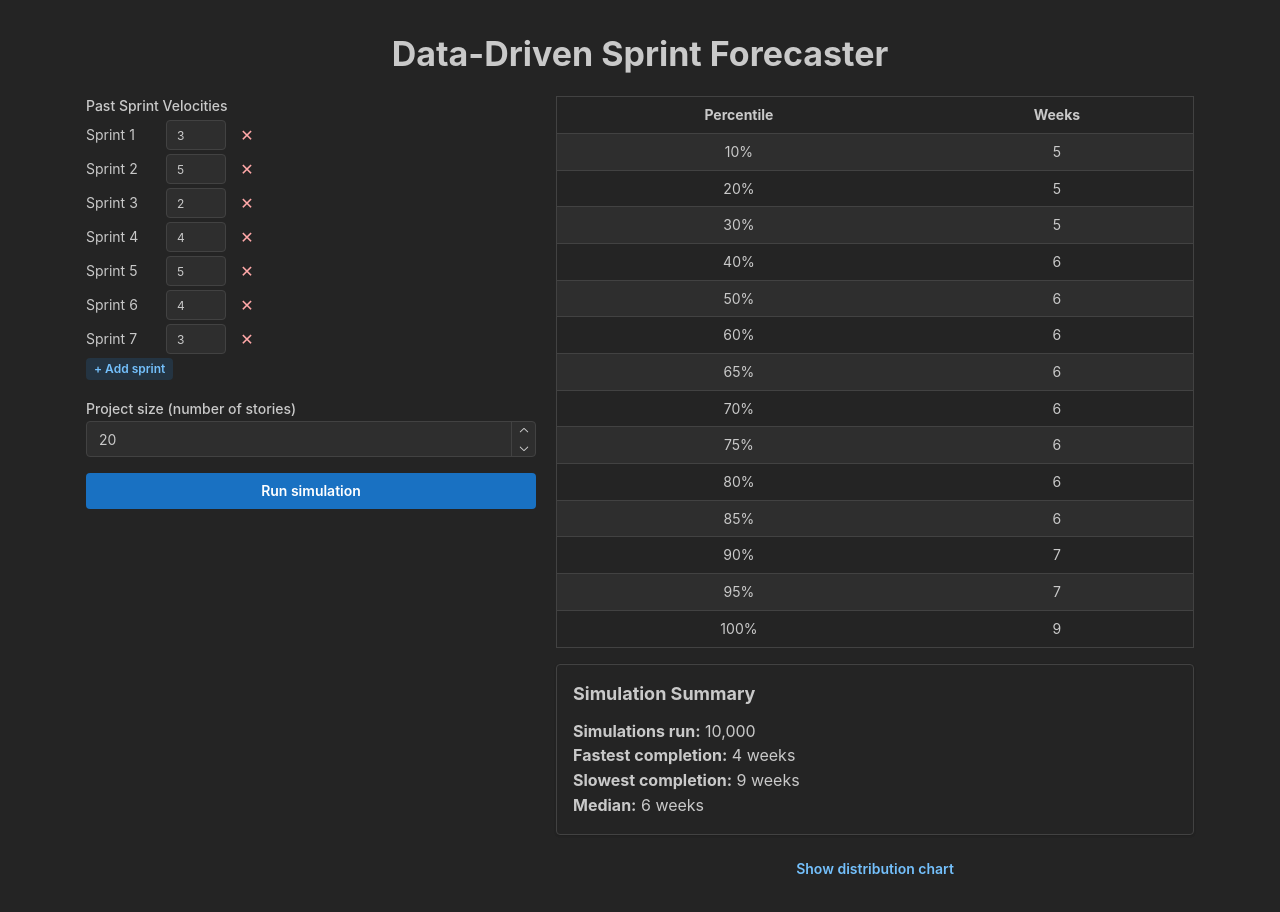
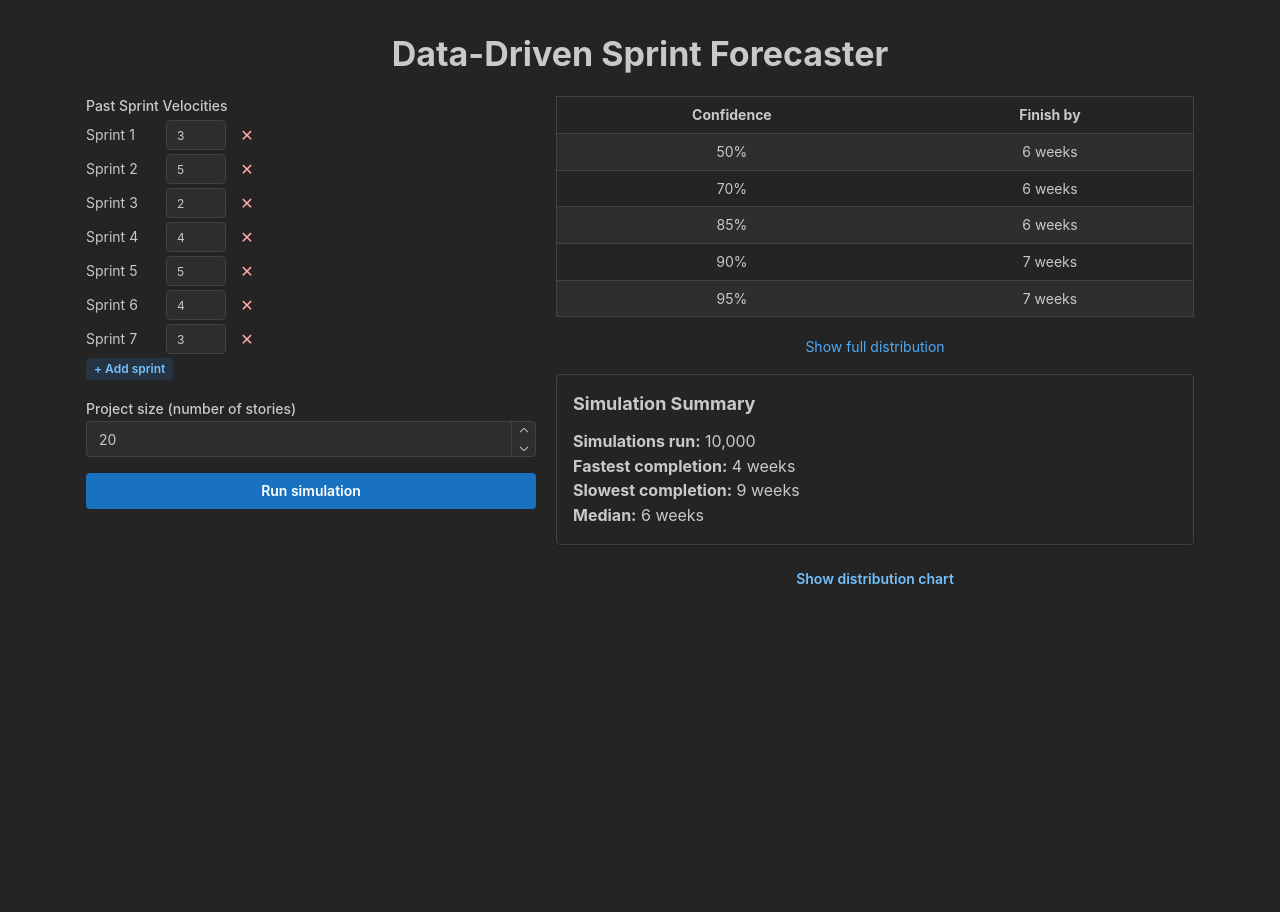
Before and after one commit to ZakLaughton/monte-carlo-forecaster, a React (Vite) app: page / in a window 1280 px wide. Both pictures are taken after a click on the button "Run simulation". Shown: the top 912 px of the page. After the commit the page ends 800 px from the top, so only its background shows below. Built offline with nearby package versions, Linux system fonts and the light colour scheme.

Commit message:
refactor: enhance DeliveryOddsTable to support toggleable full distribution view

```diff
--- a/src/components/DeliveryOddsChart.tsx
+++ b/src/components/DeliveryOddsChart.tsx
@@ -7,16 +7,22 @@ import {
 } from "recharts";
 import { BarChart, Bar } from "recharts";
 import { LabelList } from "recharts";
-import { Table, Paper, Title } from "@mantine/core";
+import { Table, Paper, Title, Anchor } from "@mantine/core";
+import { useDisclosure } from "@mantine/hooks";
 
 type Props = {
   data: { weeks: number; p: number; count: number }[];
 };
 
-function calculatePercentileData(data: { weeks: number; p: number }[]) {
-  const targets = [
+const DEFAULT_TARGETS = [0.5, 0.7, 0.85, 0.9, 0.95];
+const FULL_TARGETS = [
   0.1, 0.2, 0.3, 0.4, 0.5, 0.6, 0.65, 0.7, 0.75, 0.8, 0.85, 0.9, 0.95, 1.0,
 ];
+
+function calculatePercentileData(
+  data: { weeks: number; p: number }[],
+  targets: number[],
+) {
   const percentiles = [];
   for (const i of targets) {
     const entry = data.find((point) => point.p >= i);
@@ -31,25 +37,36 @@ function calculatePercentileData(data: { weeks: number; p: number }[]) {
 }
 
 export function DeliveryOddsTable({ data }: Props) {
-  const percentiles = calculatePercentileData(data);
+  const [showFull, { toggle }] = useDisclosure(false);
+  const percentiles = calculatePercentileData(
+    data,
+    showFull ? FULL_TARGETS : DEFAULT_TARGETS,
+  );
 
   return (
+    <>
       <Table striped highlightOnHover withTableBorder>
         <Table.Thead>
           <Table.Tr>
-          <Table.Th ta="center">Percentile</Table.Th>
-          <Table.Th ta="center">Weeks</Table.Th>
+            <Table.Th ta="center">Confidence</Table.Th>
+            <Table.Th ta="center">Finish by</Table.Th>
           </Table.Tr>
         </Table.Thead>
         <Table.Tbody>
           {percentiles.map((row) => (
             <Table.Tr key={row.percentile}>
               <Table.Td ta="center">{row.percentile}</Table.Td>
-            <Table.Td ta="center">{row.weeks}</Table.Td>
+              <Table.Td ta="center">
+                {row.weeks} {row.weeks === 1 ? "week" : "weeks"}
+              </Table.Td>
             </Table.Tr>
           ))}
         </Table.Tbody>
       </Table>
+      <Anchor component="button" size="sm" mt={4} onClick={toggle}>
+        {showFull ? "Show less" : "Show full distribution"}
+      </Anchor>
+    </>
   );
 }
 
```
Lines whose indentation alone changed are shown as unchanged.
